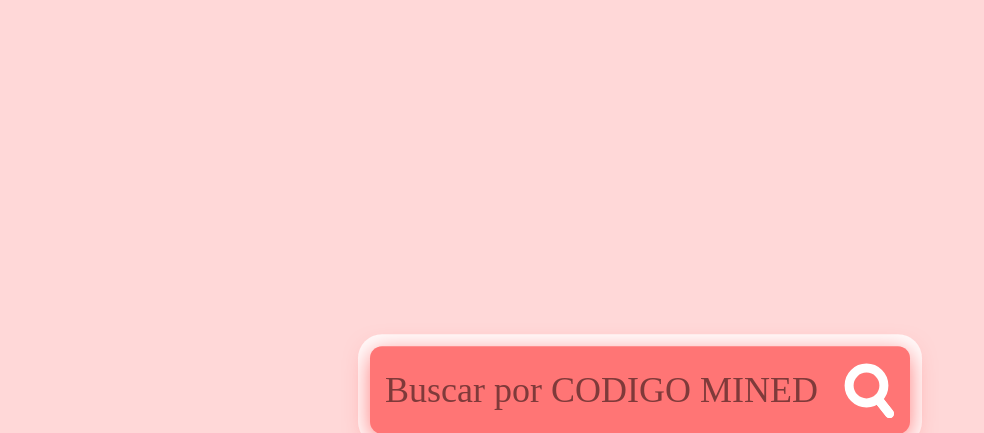
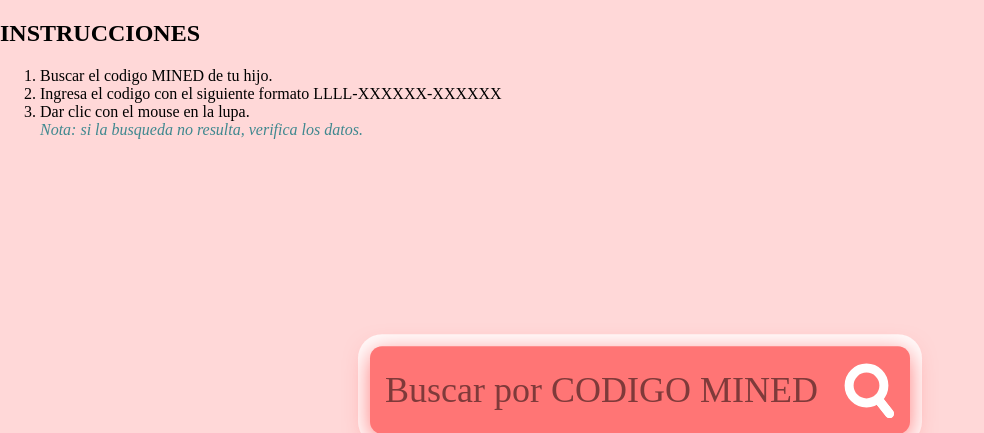
Before and after one commit to fernandohernandezpaz/web_school, a Django app: page /colegio/estudiantes in a window 1280 px wide. Shown: the top 433 px of the page, without its empty margins (0-984 px from the left). Run offline with Django 3.2, Linux system fonts and the light colour scheme; parts of the project's set-up code (start-up, migrations or seed data) failed here and were passed over; some libraries are stand-ins or nearby versions.

Commit message:
Agregando Instrucciones a vista publica de notas

```diff
--- a/school/templates/public/main.html
+++ b/school/templates/public/main.html
@@ -22,6 +22,14 @@
             </div>
         </form>
     </div>
+    <h2>INSTRUCCIONES</h2>
+<ol>
+  <li>Buscar el codigo MINED de tu hijo.</li>
+  <li>Ingresa el codigo con el siguiente formato LLLL-XXXXXX-XXXXXX</li>
+  <li>Dar clic con el mouse en la lupa.</li>
+<em style="color: #3f888f">Nota: si la busqueda no resulta, verifica los datos.</em>
+</ol>
+    </table>
     <div id="tabla_information" style="display: none">
         <h2 class="font-ligter">Estudiante: <span class="font-bold" id="nombre_completo"></span></h2>
         <h2 class="font-ligter">
```
